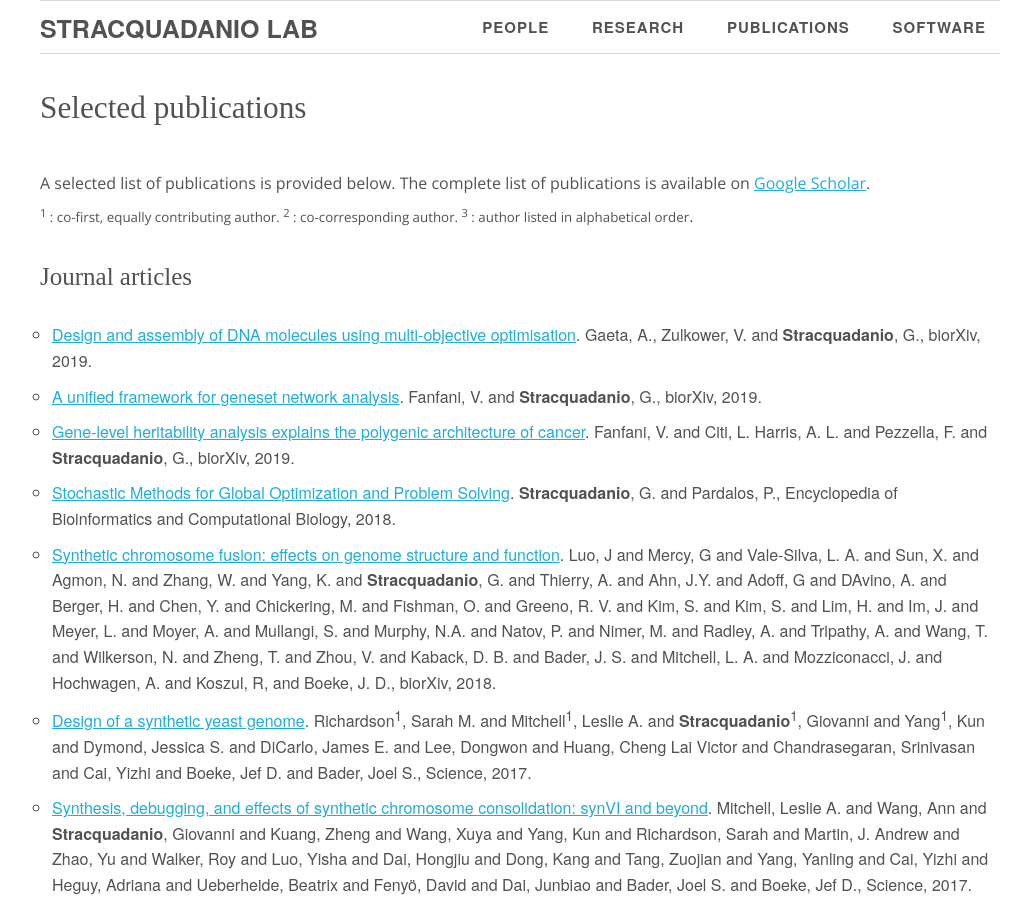
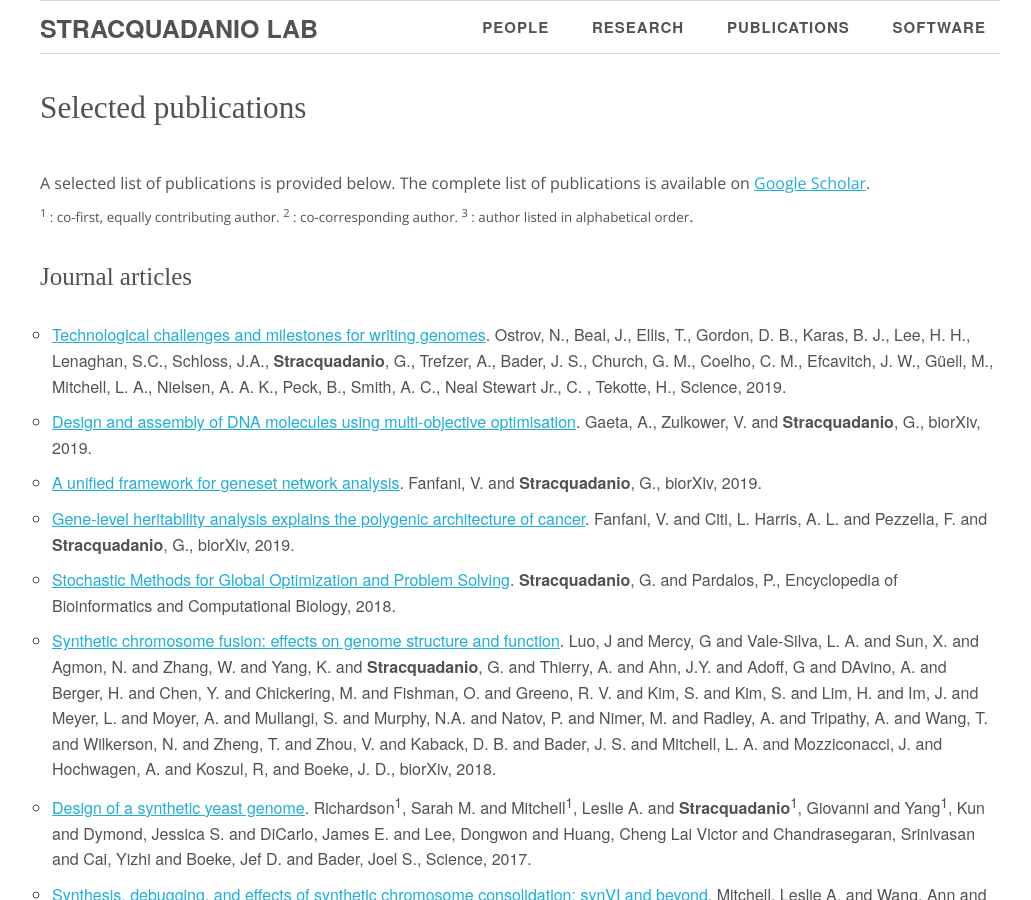
Before and after one commit to stracquadaniolab/stracquadaniolab.github.io, a Jekyll site: the page built from publications.md, in a window 1280 px wide and 900 px high. Shown: the whole window, without its empty margins (120-1151 px from the left). Built offline with Jekyll 4.4.1, drawn with Linux system fonts in a browser that asks for light colours; some web fonts are replaced.

Commit message:
updated pubs

```diff
--- a/_data/publications.json
+++ b/_data/publications.json
@@ -1,4 +1,21 @@
-[
+[   {
+        "curriculum": "true",
+        "highlight": "true",
+        "note": "cited By 1",
+        "doi": "10.1126/science.aay0339",
+        "title": "Technological challenges and milestones for writing genomes",
+        "journal": "Science",
+        "author": "Ostrov, N., Beal, J., Ellis, T., Gordon, D. B., Karas, B. J., Lee, H. H., Lenaghan, S.C., Schloss, J.A., Stracquadanio, G., Trefzer, A., Bader, J. S., Church, G. M., Coelho, C. M., Efcavitch, J. W., Güell, M., Mitchell, L. A., Nielsen, A. A. K., Peck, B., Smith, A. C., Neal Stewart Jr., C. , Tekotte, H.",
+        "number": "",
+        "ENTRYTYPE": "article",
+        "volume": "",
+        "source": "Scopus",
+        "link": "",
+        "year": "2019",
+        "ID": "stracquadanio2019-4",
+        "document_type": "Article",
+        "pages": ""
+    },
     {
         "curriculum": "true",
         "highlight": "true",
```
